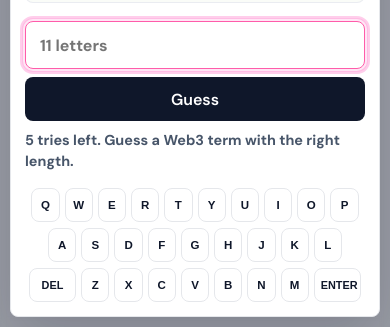
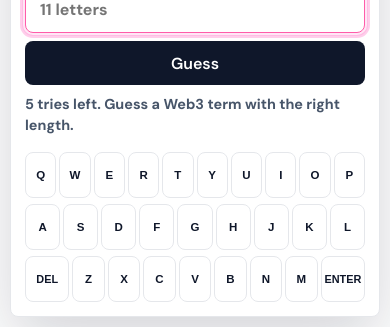
Before and after one commit to vzbrv/crypto-wordle, a website: page index.html in a window 390 px wide. Both pictures are taken after a click on the button "Play today". Shown: the part 517-844 px from the top of the page. Drawn offline with Linux system fonts and the light colour scheme.

Commit message:
Fix audit layout and accessibility issues

```diff
--- a/index.html
+++ b/index.html
@@ -68,6 +68,10 @@
 
     body.modal-open {
       overflow: hidden;
+    }
+
+    body.modal-open .demo-shell {
+      pointer-events: none;
     }
 
     .demo-shell {
@@ -175,12 +179,16 @@
     .widget-root {
       position: fixed;
       inset: 0;
-      display: none;
+      visibility: hidden;
+      opacity: 0;
+      pointer-events: none;
       z-index: 20;
     }
 
     .widget-root.is-open {
-      display: block;
+      visibility: visible;
+      opacity: 1;
+      pointer-events: auto;
     }
 
     .widget-backdrop {
@@ -195,8 +203,10 @@
       z-index: 1;
       left: 50%;
       top: 50%;
-      width: min(500px, calc(100vw - 28px));
-      max-height: min(820px, calc(100vh - 28px));
+      right: auto;
+      width: min(500px, calc(100dvw - 32px));
+      max-width: calc(100dvw - 32px);
+      max-height: min(820px, calc(100dvh - 32px));
       transform: translate(-50%, -50%);
       overflow: auto;
       background:
@@ -553,18 +563,22 @@
       display: grid;
       gap: 6px;
       margin-top: 16px;
+      width: 100%;
     }
 
     .key-row {
       display: flex;
       justify-content: center;
-      gap: 5px;
+      gap: 4px;
     }
 
     .key {
+      flex: 1 1 0;
       min-width: 0;
-      width: 8.3%;
-      height: 34px;
+      max-width: 42px;
+      min-height: 44px;
+      height: 44px;
+      padding: 0 2px;
       border: 1px solid var(--color-border);
       border-radius: var(--radius-xs);
       background: rgba(255, 255, 255, 0.82);
@@ -582,7 +596,9 @@
     }
 
     .key.wide {
-      width: 14%;
+      flex: 1.45 1 0;
+      width: auto;
+      max-width: 64px;
       font-size: 0.68rem;
     }
 
@@ -627,9 +643,11 @@
       .widget-card {
         top: auto;
         bottom: 10px;
+        right: auto;
         transform: translateX(-50%);
-        width: calc(100vw - 20px);
-        max-height: calc(100vh - 20px);
+        width: calc(100dvw - 20px);
+        max-width: calc(100dvw - 20px);
+        max-height: calc(100dvh - 20px);
         border-radius: var(--radius-md);
       }
 
@@ -672,6 +690,15 @@
       .stat-strip {
         grid-template-columns: 1fr;
       }
+
+      .key-row {
+        gap: 3px;
+      }
+
+      .key {
+        min-height: 46px;
+        height: 46px;
+      }
     }
 
     @media (prefers-reduced-motion: reduce) {
@@ -713,6 +740,9 @@
     .demo-shell {
       min-height: 100vh;
       padding: 0;
+      align-items: stretch;
+      justify-content: flex-start;
+      overflow-x: hidden;
       background-image:
         linear-gradient(#f3f4f6 1px, transparent 1px),
         linear-gradient(90deg, #f3f4f6 1px, transparent 1px);
@@ -722,7 +752,7 @@
     .demo-panel {
       width: 100%;
       min-height: 100vh;
-      padding: clamp(24px, 6vw, 72px) max(24px, calc((100vw - 1120px) / 2));
+      padding: clamp(24px, 6vw, 72px) clamp(24px, 7vw, 96px);
       border: 0;
       border-radius: 0;
       background: rgba(255, 255, 255, 0.92);
@@ -785,7 +815,7 @@
     }
 
     .widget-backdrop {
-      background: rgba(15, 23, 42, 0.42);
+      background: rgba(255, 255, 255, 0.96);
       backdrop-filter: blur(4px);
     }
 
@@ -914,7 +944,7 @@
 
         <form class="guess-form" id="guessForm">
           <label class="sr-only" for="guessInput">Your guess</label>
-          <input class="guess-input" id="guessInput" type="text" autocomplete="off" spellcheck="false">
+          <input class="guess-input" id="guessInput" type="text" autocomplete="off" spellcheck="false" aria-label="Your guess">
           <button class="button button-dark submit-button" type="submit">Guess</button>
         </form>
         <p class="message" id="message" role="status" aria-live="polite"></p>
@@ -1050,6 +1080,7 @@
     const shareButton = document.getElementById("shareButton");
     const sharePreview = document.getElementById("sharePreview");
     const keyboard = document.getElementById("keyboard");
+    widgetRoot.inert = true;
 
     document.getElementById("dailyDate").textContent = new Intl.DateTimeFormat(undefined, {
       weekday: "short",
@@ -1239,6 +1270,7 @@
       restoreFocusTarget = document.activeElement instanceof HTMLElement ? document.activeElement : null;
       widgetRoot.classList.add("is-open");
       widgetRoot.setAttribute("aria-hidden", "false");
+      widgetRoot.inert = false;
       pageContent.inert = true;
       document.body.classList.add("modal-open");
       window.setTimeout(() => guessInput.focus(), 80);
@@ -1247,6 +1279,7 @@
     function closeWidget() {
       widgetRoot.classList.remove("is-open");
       widgetRoot.setAttribute("aria-hidden", "true");
+      widgetRoot.inert = true;
       pageContent.inert = false;
       document.body.classList.remove("modal-open");
       if (restoreFocusTarget && typeof restoreFocusTarget.focus === "function") {
```
